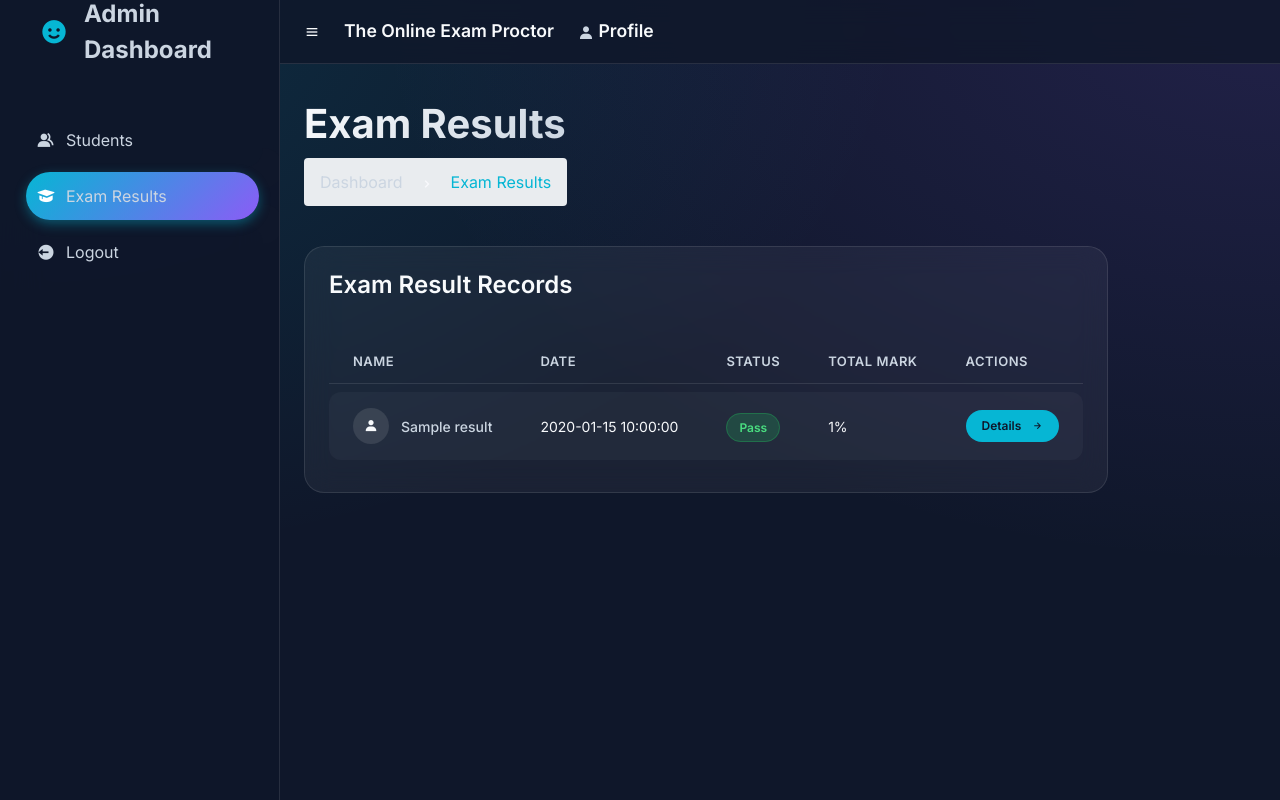
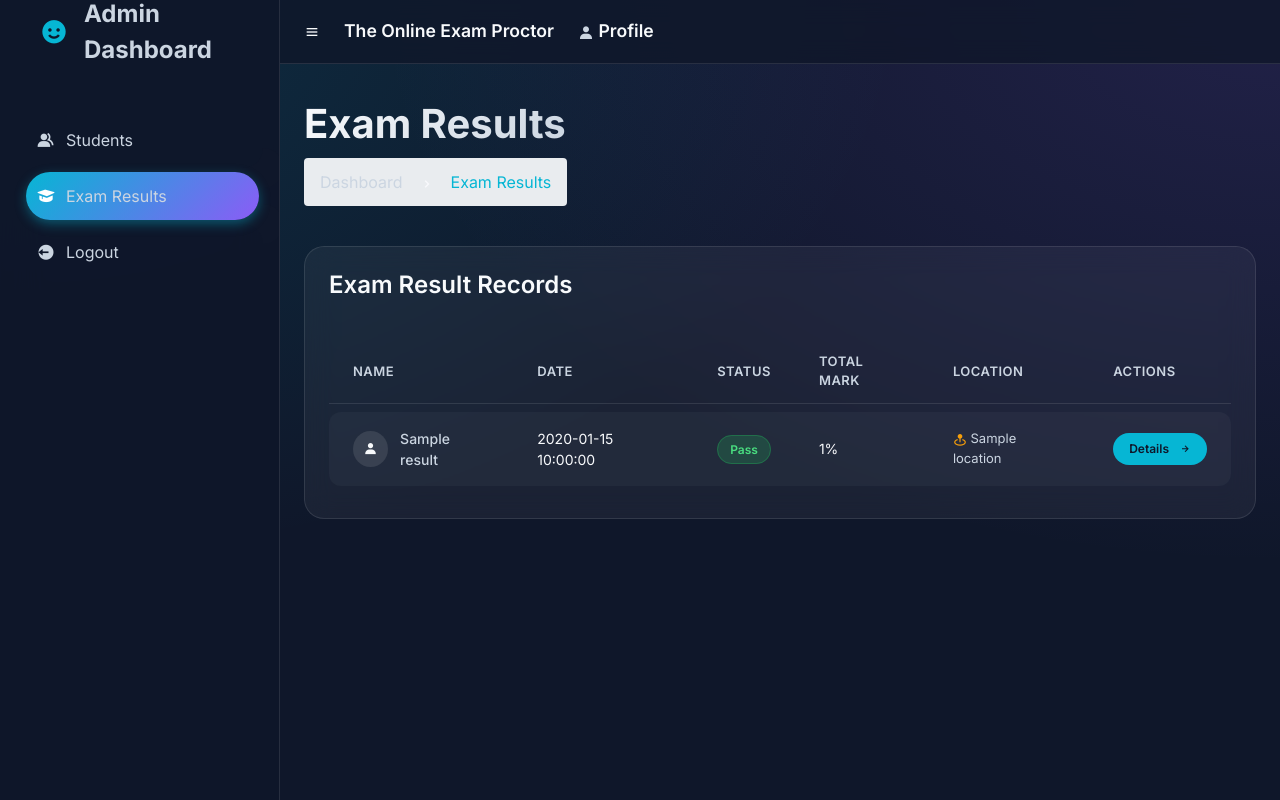
Before and after one commit to Jagadeeshreddy14/Smart-Online-Exam-Proctoring-Assist-for-Cheating-Detection, a Flask app: template templates/Results.html in a window 1280 px wide. Run offline with Flask 2, Linux system fonts and the light colour scheme; the template is opened without the code that fills it: most values are stand-ins (such as "Sample title", 1, 10 or a date in 2020); parts of the project's set-up code (start-up, migrations or seed data) failed here and were passed over; some libraries are stand-ins or nearby versions.

Commit message:
Complete proctoring integration: location, recordings, and MongoDB for Admin Dashboard

```diff
--- a/app.py
+++ b/app.py
@@ -747,7 +747,15 @@ def adminResults():
         flash('Please login as an admin first.', 'error')
         return redirect(url_for('main'))
 
-    results = utils.getResults()
+    # Fetch results from MongoDB, fallback to JSON if empty
+    try:
+        results = list(mongo.db.results.find().sort("Id", -1))
+        if not results:
+            results = utils.getResults()
+    except Exception as e:
+        print(f"Error fetching results from MongoDB: {e}")
+        results = utils.getResults()
+
     return render_template('Results.html', results=results)
 
 @app.route('/adminResultDetails/<int:id>')
@@ -757,7 +765,17 @@ def adminResultDetails(id):
         flash('Please login as an admin first.', 'error')
         return redirect(url_for('main'))
 
-    resultDetials = utils.getResultDetails(id)
+    # Fetch result details from MongoDB, fallback to JSON
+    try:
+        mongo_result = mongo.db.results.find_one({"Id": id})
+        resultDetials = utils.getResultDetails(id)
+        if mongo_result:
+            # Prefer MongoDB metadata (includes Location, SessionId)
+            resultDetials['Result'] = [mongo_result]
+    except Exception as e:
+        print(f"Error fetching result details from MongoDB: {e}")
+        resultDetials = utils.getResultDetails(id)
+
     return render_template('ResultDetails.html', resultDetials=resultDetials)
 
 @app.route('/enable_retest/<int:id>')
--- a/templates/Results.html
+++ b/templates/Results.html
@@ -89,6 +89,7 @@
 								<th>Date</th>
 								<th>Status</th>
 								<th>Total Mark</th>
+								<th>Location</th>
 								<th>Actions</th>
 							</tr>
 						</thead>
@@ -116,6 +117,10 @@
 									</span>
 								</td>
 								<td>{{ result['TotalMark'] }}% </td>
+								<td style="font-size: 13px; color: var(--text-muted);">
+									<i class='bx bxs-map-pin' style="font-size: 14px; color: var(--accent);"></i>
+									{{ result['Location'] if result['Location'] else 'N/A' }}
+								</td>
 								<td>
 									<a href="{{ url_for('adminResultDetails', id=result['Id']) }}" class="btn-download"
 										style="text-decoration: none; width: fit-content; height: 32px; font-size: 12px;">
```
